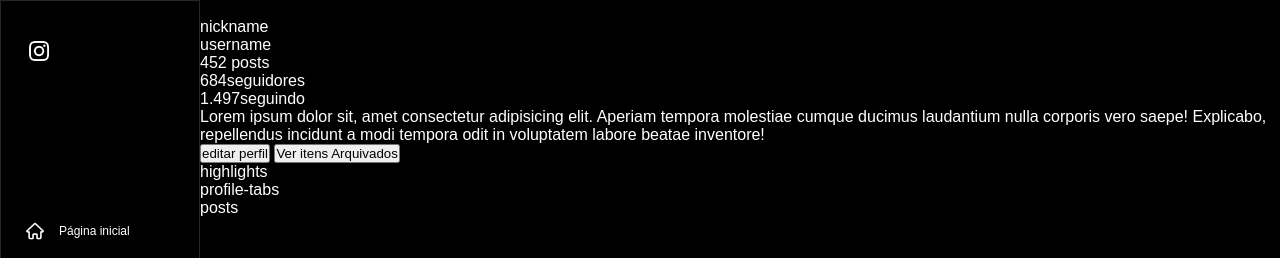
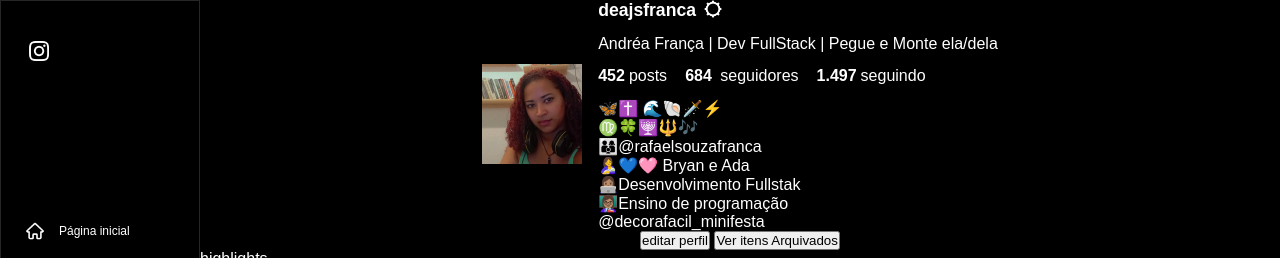
Before and after one commit to Flaviohenrique2009/clone-do-instagram, a plain HTML site: page index.html in a window 1280 px wide. Shown: the top 258 px of the page. Drawn offline with Linux system fonts and the light colour scheme.

Commit message:
feat:iniciado profile-header

```diff
--- a/assets/css/style.css
+++ b/assets/css/style.css
@@ -26,33 +26,34 @@ body {
 
 }
 
-.sidebar__logo{
+.sidebar__logo {
     padding: 16px;
     margin-bottom: auto;
 }
 
 
 
-.sidebar img{
+.sidebar img {
     width: 20px;
 
 
 }
 
-.sidebar__icone{
+.sidebar__icone {
     display: flex;
     align-items: center;
     gap: 14px;
-    padding:12px;
+    padding: 12px;
     color: inherit;
     text-decoration: none;
     border-radius: 8px;
 
 }
 
-.sidebar__icone:hover{
+.sidebar__icone:hover {
 
-    background: #1a1a1a; ;
+    background: #1a1a1a;
+    ;
 
 
 
@@ -60,9 +61,9 @@ body {
 
 
 
-.sidebar__icone span{
+.sidebar__icone span {
     font-weight: 200;
-    font-size:12px;
+    font-size: 12px;
 
 
 }
@@ -94,3 +95,76 @@ body {
 
 
 }
+
+.profile-header{
+    display: flex;
+    flex-direction: column;
+     align-items: center;
+
+}
+
+.profile-header__top{
+    display: flex;
+    gap: 16px;
+    align-items: center;
+
+
+}
+
+
+.image-profile {
+    width:100px;
+
+}
+
+
+
+
+.image-profile img{
+    width: 100%;
+
+
+}
+
+
+.profile-content{
+    display: flex;
+    flex-direction: column;
+    gap: 14px;
+}
+
+
+
+
+.profile-nick{
+    display: flex;
+    gap: 8px;
+}
+
+.profile-nick span{
+    font-weight: 800;
+    font-size: 1.1rem;
+
+}
+
+.profile-nick img{
+    width: 18px;
+    height: 18px;
+
+}
+
+
+.profile-infos{
+    display: flex;
+
+}
+
+.profile-infos p{
+    margin-right: 18px;
+
+}
+
+.profile-infos span{
+    font-weight: 600;
+    margin-right: 4px;
+}
--- a/index.html
+++ b/index.html
@@ -96,29 +96,35 @@
         <section class="profile-header">
             <div class="profile-header__top">
                 <div class="image-profile">
-                    <img src="" alt="">
+                    <img src="./assets/images/1686016096799.jpeg" alt="">
                 </div>
 
                 <div class="profile-content">
                     <div class="profile-nick">
                         <span>
-                            nickname
+                            deajsfranca
                         </span>
-                        <img src="" alt="">
+                        <img src="./assets/images/icons/engrenagem (2).png" alt="">
                     </div>
 
                     <p>
-                        username
+                        Andréa França | Dev FullStack | Pegue e Monte <span>ela/dela</span>
                     </p>
                     <div class="profile-infos">
-                        <p><span>452</span> posts</p>
-                        <p><span>684</span>seguidores</p>
+                        <p><span>452</span>posts</p>
+                        <p><span>684</span> seguidores</p>
                         <p><span>1.497</span>seguindo</p>
 
                     </div>
 
                     <p class="profile-bio">
-                        Lorem ipsum dolor sit, amet consectetur adipisicing elit. Aperiam tempora molestiae cumque ducimus laudantium nulla corporis vero saepe! Explicabo, repellendus incidunt a modi tempora odit in voluptatem labore beatae inventore!
+                        🦋✝️ 🌊🐚🗡️⚡️<br>
+                        ♍️🍀🕎🔱🎶<br>
+                        👨‍👩‍👦@rafaelsouzafranca <br>
+                        🤱💙🩷 Bryan e Ada <br>
+                        👩🏽‍💻Desenvolvimento Fullstak  <br>
+                        👩🏽‍🏫Ensino de programação <br>
+                        @decorafacil_minifesta <br>
                     </p>
 
 
@@ -137,11 +143,6 @@
                     Ver itens Arquivados
                 </button>
             </div>
-
-
-
-
-
 
         </section>
 
```
Also changed, not shown: assets/images/1686016096799.jpeg (added), assets/images/icons/engrenagem (2).png (added).
